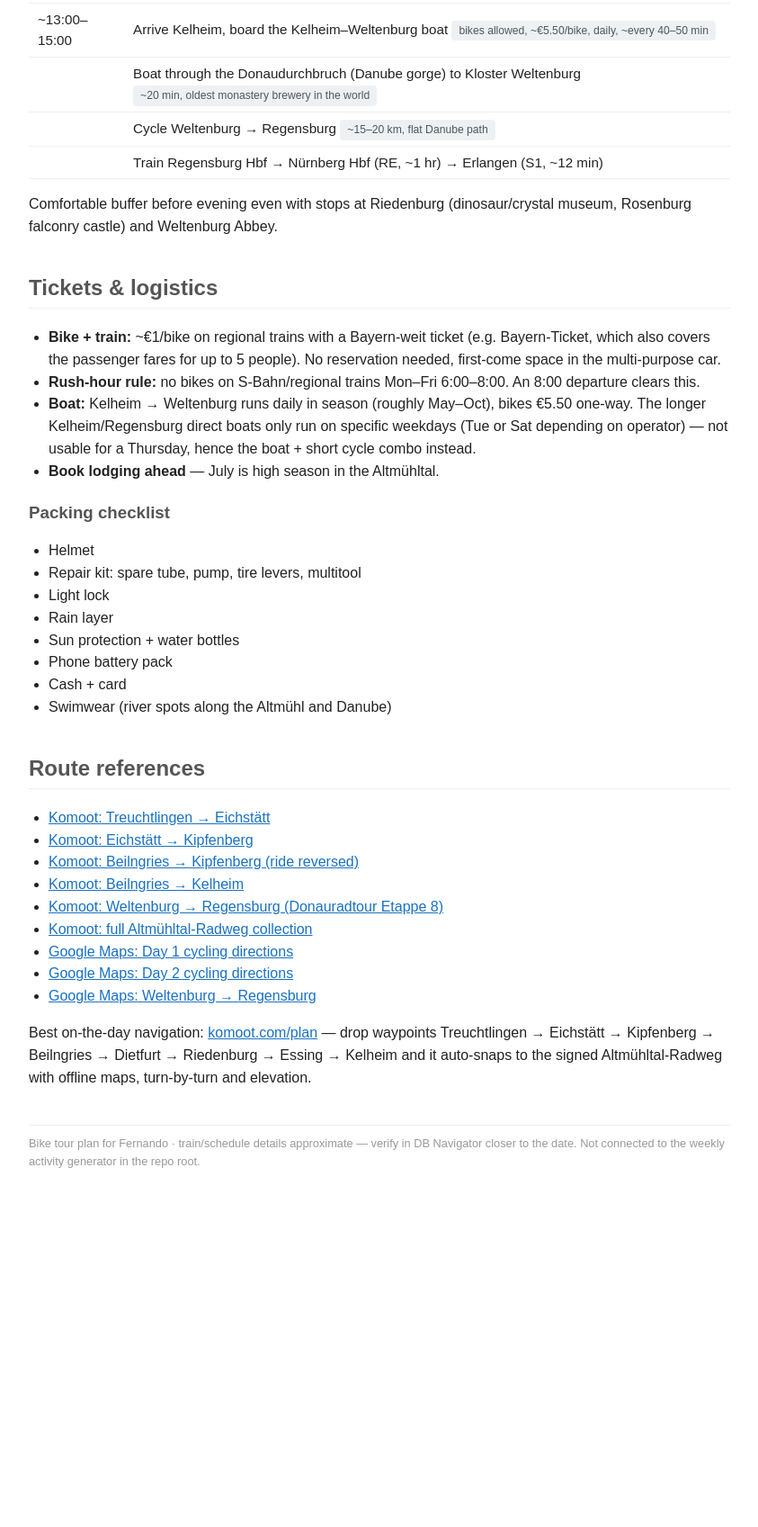
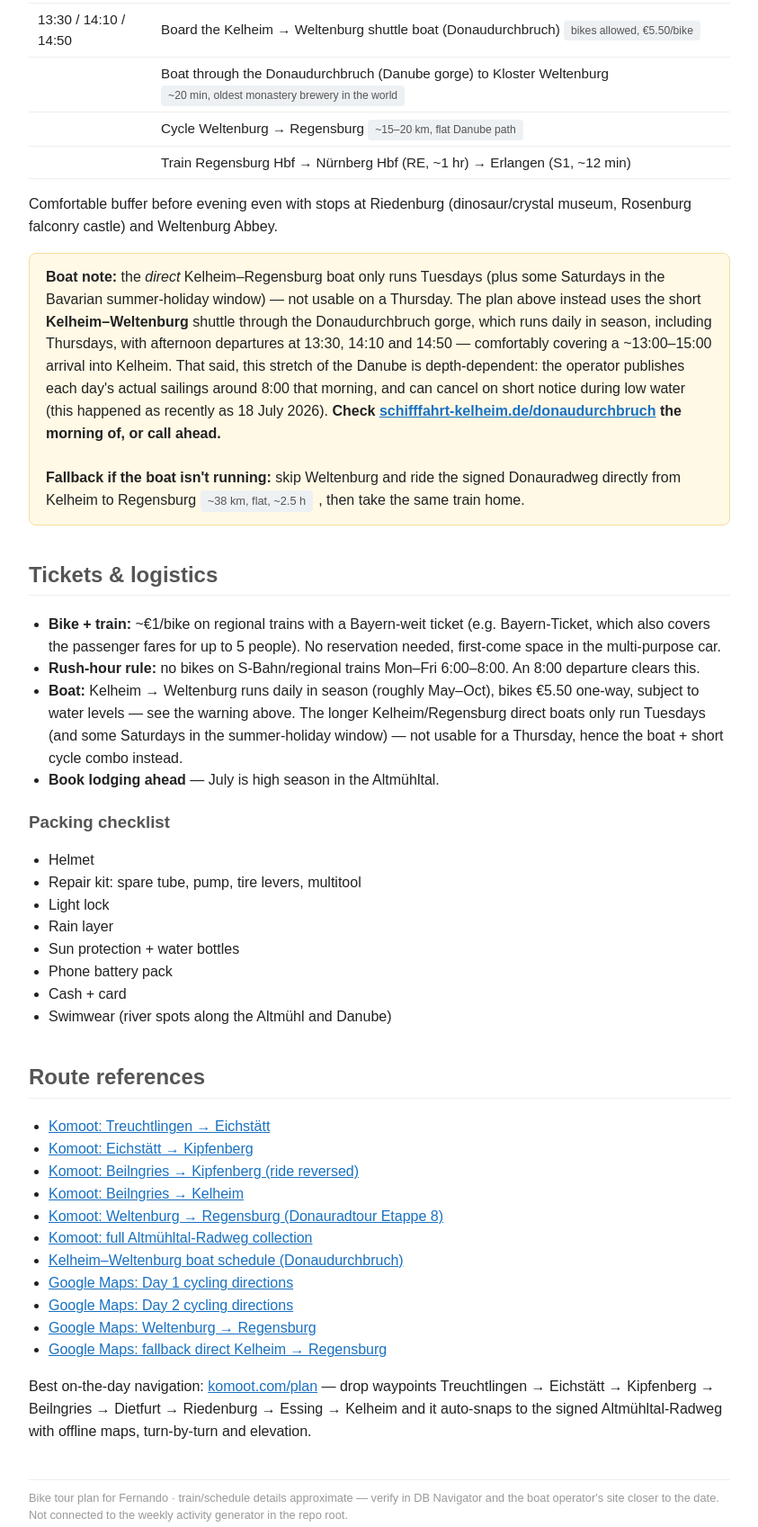
Before and after one commit to chrisrepo-gh/weekplan, a plain HTML site: page bike-tour/index.html in a window 1280 px wide. Shown: the part 1059-2756 px from the top of the page at 90% size, without its empty margins (218-1061 px from the left). Before the commit the page ends 2380 px from the top, so only its background shows below. Drawn offline with Linux system fonts and the light colour scheme.

Commit message:
Clarify Kelheim boat schedule and add fallback

```diff
--- a/bike-tour/index.html
+++ b/bike-tour/index.html
@@ -12,6 +12,7 @@
   .sub { color: #777; margin-top: 0; }
   .card { background: #f8f9fa; border: 1px solid #e9ecef; border-radius: 8px; padding: 14px 18px; margin: 14px 0; }
   .overnight { background: #eefaf0; border-color: #cdeed4; }
+  .warning { background: #fff9e6; border-color: #f5dd99; }
   table { border-collapse: collapse; width: 100%; margin: 10px 0; }
   th, td { text-align: left; padding: 6px 10px; border-bottom: 1px solid #eee; font-size: 0.95em; }
   th { color: #555; }
@@ -53,18 +54,24 @@ Small Altmühltal town, roughly the halfway point of the whole valley crossing.
 <tr><th>Time</th><th>Leg</th></tr>
 <tr><td>~09:00</td><td>Depart Kipfenberg</td></tr>
 <tr><td></td><td>Cycle Kipfenberg → Beilngries → Dietfurt → Riedenburg → Essing → Kelheim <span class="tag">~65 km</span></td></tr>
-<tr><td>~13:00–15:00</td><td>Arrive Kelheim, board the Kelheim–Weltenburg boat <span class="tag">bikes allowed, ~€5.50/bike, daily, ~every 40–50 min</span></td></tr>
+<tr><td>13:30 / 14:10 / 14:50</td><td>Board the Kelheim → Weltenburg shuttle boat (Donaudurchbruch) <span class="tag">bikes allowed, €5.50/bike</span></td></tr>
 <tr><td></td><td>Boat through the Donaudurchbruch (Danube gorge) to Kloster Weltenburg <span class="tag">~20 min, oldest monastery brewery in the world</span></td></tr>
 <tr><td></td><td>Cycle Weltenburg → Regensburg <span class="tag">~15–20 km, flat Danube path</span></td></tr>
 <tr><td></td><td>Train Regensburg Hbf → Nürnberg Hbf (RE, ~1 hr) → Erlangen (S1, ~12 min)</td></tr>
 </table>
 <p>Comfortable buffer before evening even with stops at Riedenburg (dinosaur/crystal museum, Rosenburg falconry castle) and Weltenburg Abbey.</p>
 
+<div class="card warning">
+<strong>Boat note:</strong> the <em>direct</em> Kelheim–Regensburg boat only runs Tuesdays (plus some Saturdays in the Bavarian summer-holiday window) — not usable on a Thursday. The plan above instead uses the short <strong>Kelheim–Weltenburg</strong> shuttle through the Donaudurchbruch gorge, which runs daily in season, including Thursdays, with afternoon departures at 13:30, 14:10 and 14:50 — comfortably covering a ~13:00–15:00 arrival into Kelheim. That said, this stretch of the Danube is depth-dependent: the operator publishes each day's actual sailings around 8:00 that morning, and can cancel on short notice during low water (this happened as recently as 18 July 2026). <strong>Check <a href="https://schifffahrt-kelheim.de/donaudurchbruch/" target="_blank">schifffahrt-kelheim.de/donaudurchbruch</a> the morning of, or call ahead.</strong>
+<br><br>
+<strong>Fallback if the boat isn't running:</strong> skip Weltenburg and ride the signed Donauradweg directly from Kelheim to Regensburg <span class="tag">~38 km, flat, ~2.5 h</span>, then take the same train home.
+</div>
+
 <h2>Tickets &amp; logistics</h2>
 <ul>
 <li><strong>Bike + train:</strong> ~€1/bike on regional trains with a Bayern-weit ticket (e.g. Bayern-Ticket, which also covers the passenger fares for up to 5 people). No reservation needed, first-come space in the multi-purpose car.</li>
 <li><strong>Rush-hour rule:</strong> no bikes on S-Bahn/regional trains Mon–Fri 6:00–8:00. An 8:00 departure clears this.</li>
-<li><strong>Boat:</strong> Kelheim → Weltenburg runs daily in season (roughly May–Oct), bikes €5.50 one-way. The longer Kelheim/Regensburg direct boats only run on specific weekdays (Tue or Sat depending on operator) — not usable for a Thursday, hence the boat + short cycle combo instead.</li>
+<li><strong>Boat:</strong> Kelheim → Weltenburg runs daily in season (roughly May–Oct), bikes €5.50 one-way, subject to water levels — see the warning above. The longer Kelheim/Regensburg direct boats only run Tuesdays (and some Saturdays in the summer-holiday window) — not usable for a Thursday, hence the boat + short cycle combo instead.</li>
 <li><strong>Book lodging ahead</strong> — July is high season in the Altmühltal.</li>
 </ul>
 
@@ -88,14 +95,16 @@ Small Altmühltal town, roughly the halfway point of the whole valley crossing.
 <li><a href="https://www.komoot.com/tour/44178944" target="_blank">Komoot: Beilngries → Kelheim</a></li>
 <li><a href="https://www.komoot.com/tour/927793019" target="_blank">Komoot: Weltenburg → Regensburg (Donauradtour Etappe 8)</a></li>
 <li><a href="https://www.komoot.com/collection/1579246/-altmuehltal-radweg" target="_blank">Komoot: full Altmühltal-Radweg collection</a></li>
+<li><a href="https://schifffahrt-kelheim.de/donaudurchbruch/" target="_blank">Kelheim–Weltenburg boat schedule (Donaudurchbruch)</a></li>
 <li><a href="https://www.google.com/maps/dir/?api=1&origin=Treuchtlingen,+Germany&destination=Kipfenberg,+Germany&waypoints=Eichst%C3%A4tt,+Germany&travelmode=bicycling" target="_blank">Google Maps: Day 1 cycling directions</a></li>
 <li><a href="https://www.google.com/maps/dir/?api=1&origin=Kipfenberg,+Germany&destination=Kelheim,+Germany&waypoints=Beilngries,+Germany|Dietfurt,+Germany|Riedenburg,+Germany|Essing,+Germany&travelmode=bicycling" target="_blank">Google Maps: Day 2 cycling directions</a></li>
 <li><a href="https://www.google.com/maps/dir/?api=1&origin=Kloster+Weltenburg,+Germany&destination=Regensburg+Hbf,+Germany&travelmode=bicycling" target="_blank">Google Maps: Weltenburg → Regensburg</a></li>
+<li><a href="https://www.google.com/maps/dir/?api=1&origin=Kelheim,+Germany&destination=Regensburg+Hbf,+Germany&travelmode=bicycling" target="_blank">Google Maps: fallback direct Kelheim → Regensburg</a></li>
 </ul>
 <p>Best on-the-day navigation: <a href="https://www.komoot.com/plan" target="_blank">komoot.com/plan</a> — drop waypoints Treuchtlingen → Eichstätt → Kipfenberg → Beilngries → Dietfurt → Riedenburg → Essing → Kelheim and it auto-snaps to the signed Altmühltal-Radweg with offline maps, turn-by-turn and elevation.</p>
 
 <footer>
-Bike tour plan for Fernando · train/schedule details approximate — verify in DB Navigator closer to the date. Not connected to the weekly activity generator in the repo root.
+Bike tour plan for Fernando · train/schedule details approximate — verify in DB Navigator and the boat operator's site closer to the date. Not connected to the weekly activity generator in the repo root.
 </footer>
 
 </body>
```
